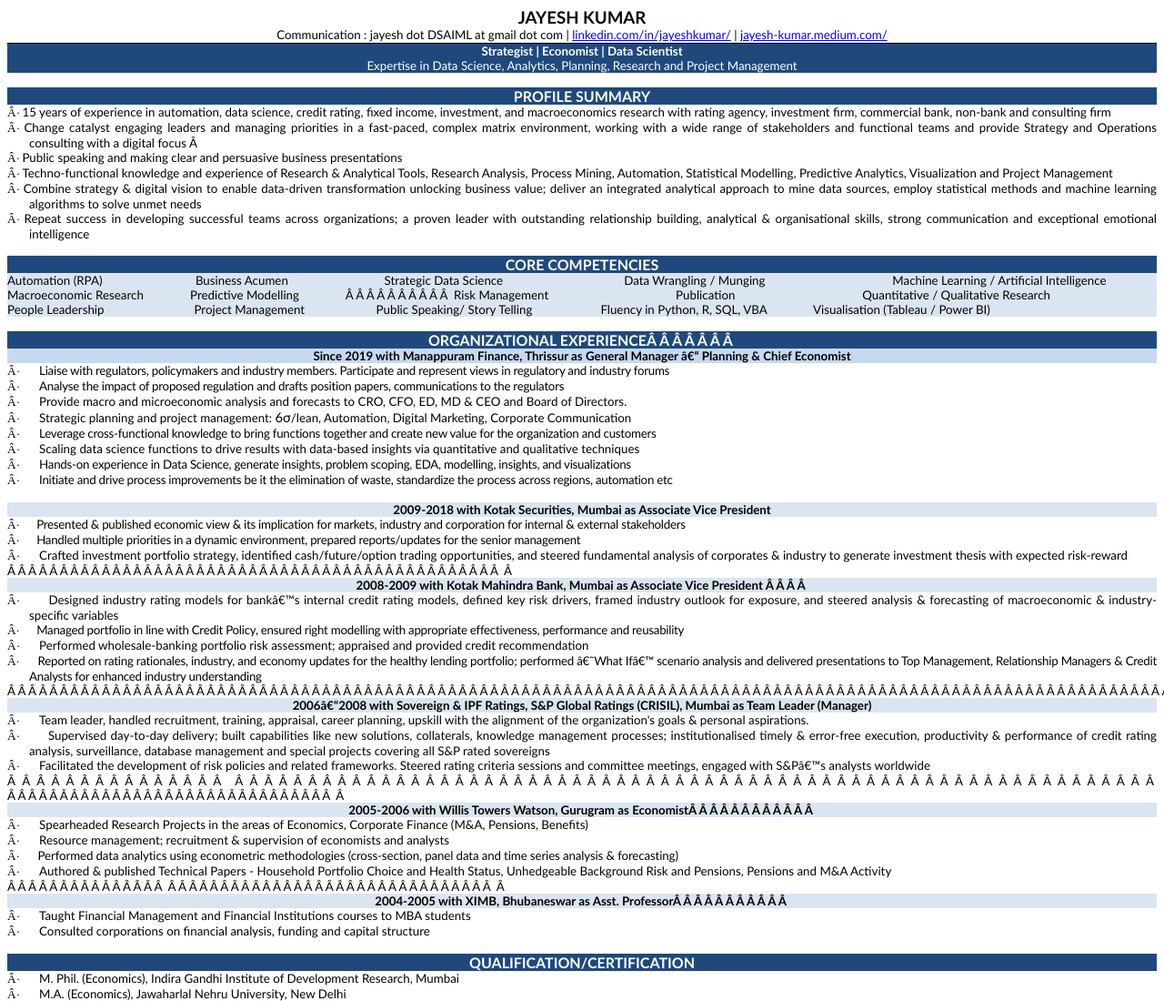
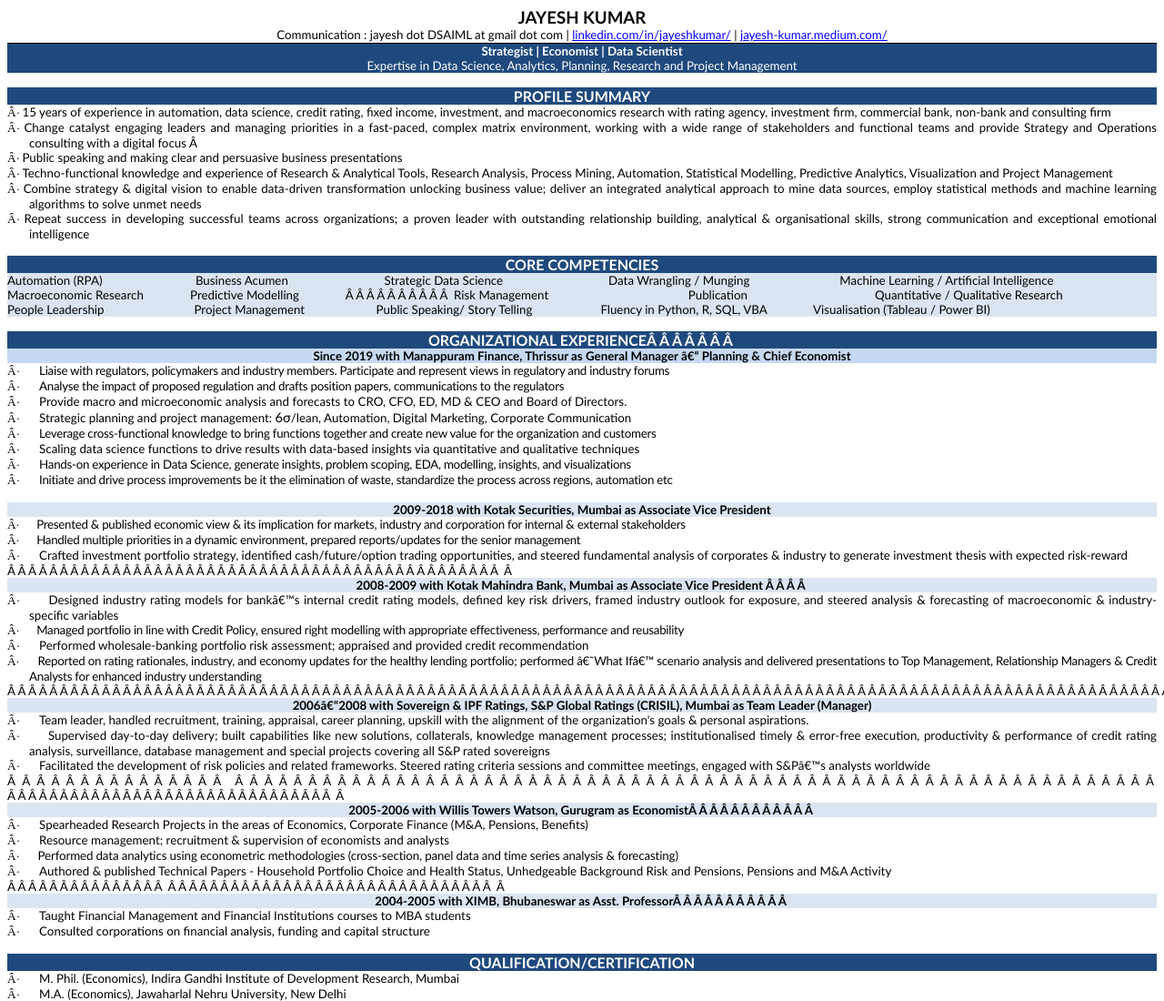
Before and after one commit to jayeshkumars/jayesh.github.io, a plain HTML site: page index.html in a window 1280 px wide. Shown: the top 1100 px of the page at 91% size. Drawn offline with Linux system fonts and the light colour scheme.

Commit message:
Update index.html

```diff
--- a/index.html
+++ b/index.html
@@ -207,8 +207,8 @@ justify;line-height:normal;background:#DBE5F1'><span style='font-size:10.0pt;
 color:black'>
 Automation (RPA) &nbsp; &nbsp; &nbsp; &nbsp; &nbsp; &nbsp; &nbsp;&nbsp; &nbsp; &nbsp; &nbsp; &nbsp; &nbsp; &nbsp; &nbsp;
 Business Acumen &nbsp; &nbsp; &nbsp; &nbsp; &nbsp; &nbsp; &nbsp; &nbsp; &nbsp; &nbsp; &nbsp; &nbsp; &nbsp; &nbsp; &nbsp;
-Strategic Data Science &nbsp; &nbsp; &nbsp; &nbsp; &nbsp; &nbsp; &nbsp; &nbsp; &nbsp; &nbsp; &nbsp; &nbsp; &nbsp; &nbsp; &nbsp; &nbsp;&nbsp; &nbsp;&nbsp; &nbsp;
-Data Wrangling / Munging &nbsp; &nbsp; &nbsp; &nbsp; &nbsp; &nbsp; &nbsp; &nbsp; &nbsp; &nbsp; &nbsp; &nbsp; &nbsp; &nbsp; &nbsp; &nbsp; &nbsp; &nbsp; &nbsp; &nbsp;
+Strategic Data Science &nbsp; &nbsp; &nbsp; &nbsp; &nbsp; &nbsp; &nbsp; &nbsp; &nbsp; &nbsp; &nbsp; &nbsp; &nbsp; &nbsp; &nbsp; &nbsp;&nbsp;
+Data Wrangling / Munging &nbsp; &nbsp; &nbsp; &nbsp; &nbsp; &nbsp; &nbsp; &nbsp; &nbsp; &nbsp; &nbsp; &nbsp; &nbsp; &nbsp;
 Machine Learning / Artificial Intelligence
 	</span></p>
 
@@ -218,7 +218,7 @@ color:black'>
 Macroeconomic Research &nbsp; &nbsp; &nbsp; &nbsp; &nbsp; &nbsp; &nbsp;
 Predictive Modelling &nbsp; &nbsp; &nbsp; &nbsp; &nbsp; &nbsp; &nbsp;
 Risk Management &nbsp; &nbsp; &nbsp; &nbsp; &nbsp; &nbsp; &nbsp; &nbsp; &nbsp; &nbsp; &nbsp; &nbsp;  &nbsp; &nbsp; &nbsp; &nbsp;  &nbsp; &nbsp; &nbsp; &nbsp;
-Publication &nbsp; &nbsp; &nbsp; &nbsp; &nbsp; &nbsp; &nbsp; &nbsp; &nbsp; &nbsp; &nbsp; &nbsp; &nbsp; &nbsp; &nbsp; &nbsp; &nbsp;&nbsp; &nbsp;&nbsp; &nbsp;
+&nbsp;&nbsp; &nbsp;Publication &nbsp; &nbsp; &nbsp; &nbsp; &nbsp; &nbsp; &nbsp; &nbsp; &nbsp; &nbsp; &nbsp; &nbsp; &nbsp; &nbsp; &nbsp; &nbsp; &nbsp;&nbsp; &nbsp;&nbsp; &nbsp;
 Quantitative / Qualitative Research
 	</span></p>
 
```
